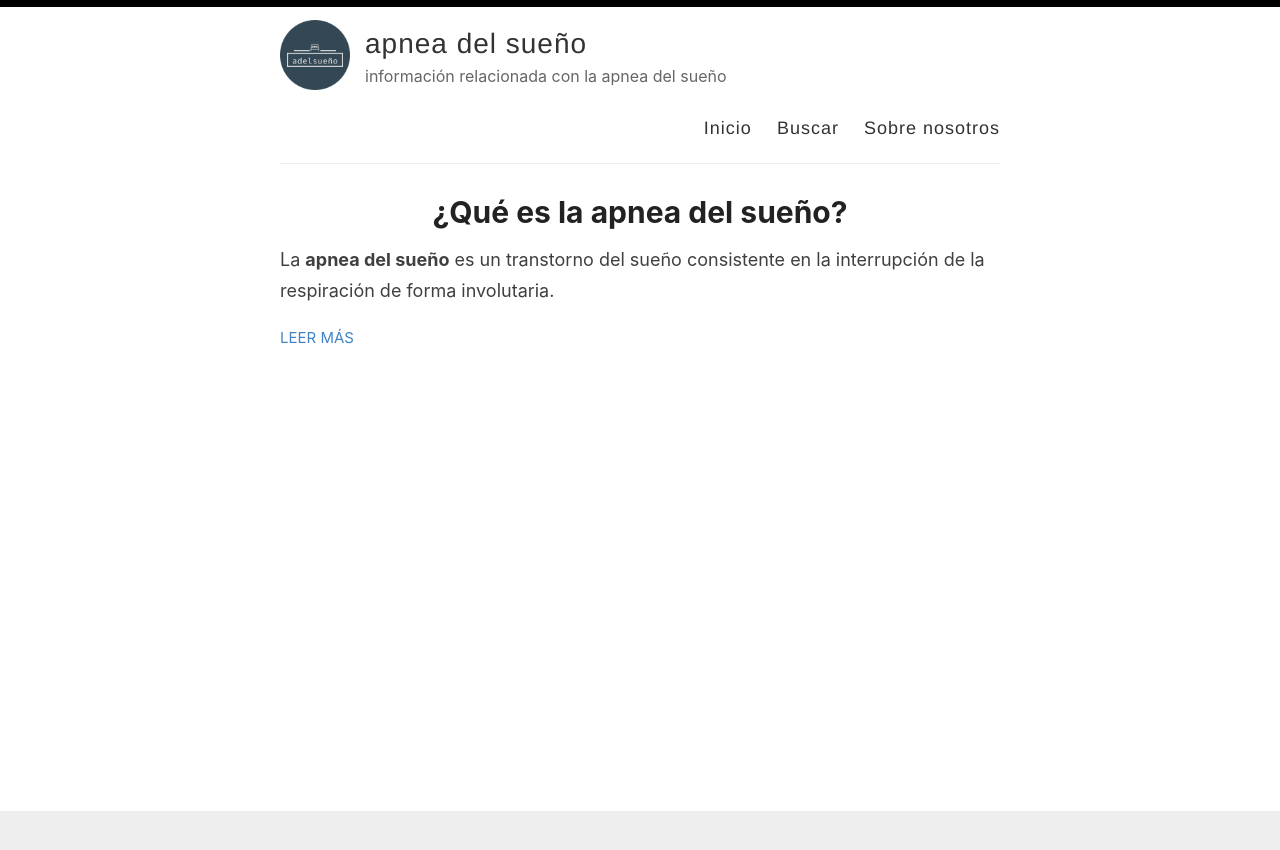
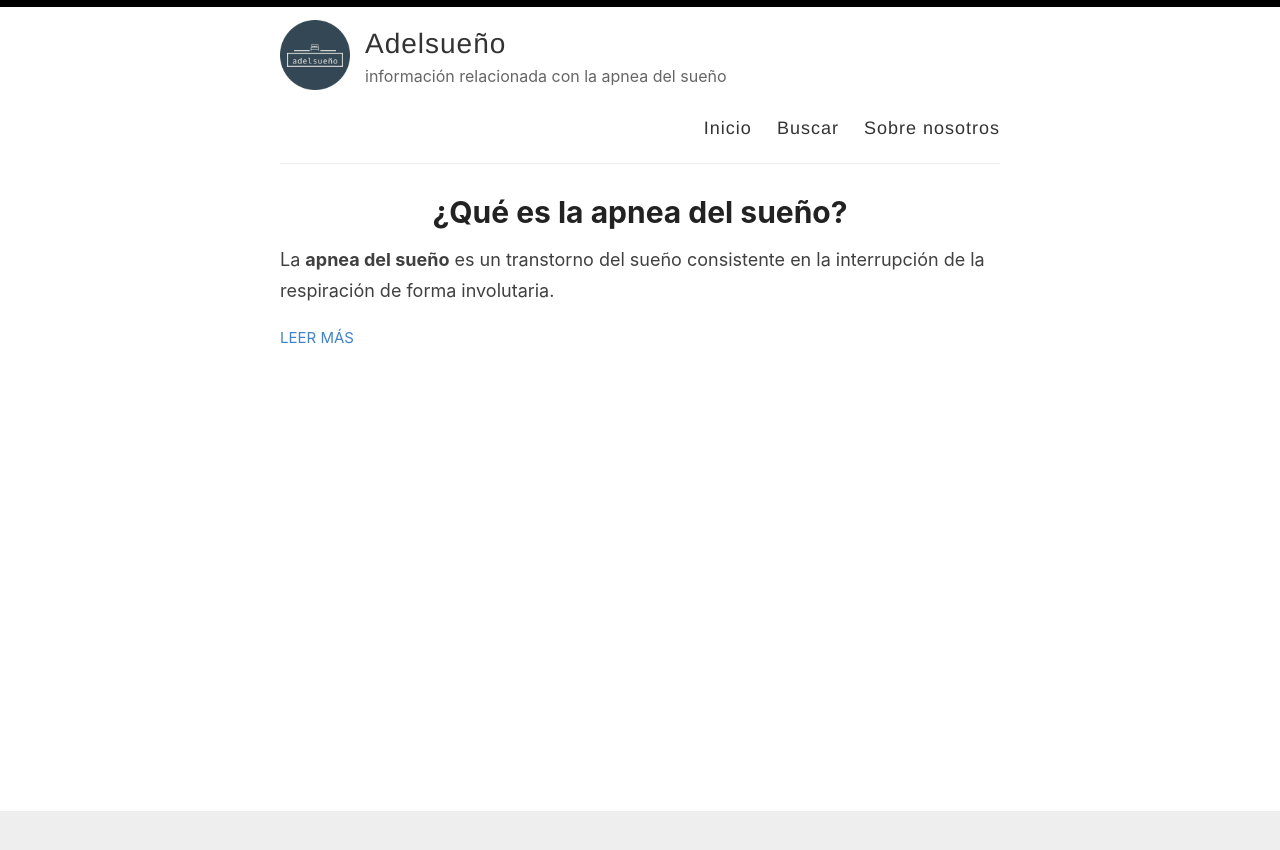
Before and after one commit to adelsueno/adelsueno.github.io, a Jekyll site: the page built from index.html, in a window 1280 px wide. Shown: the top 850 px of the page. Built offline with Jekyll 4.4.1, drawn with Linux system fonts in a browser that asks for light colours; the list of posts is cut into pages by our own code.

Commit message:
Update _config.yml

```diff
--- a/_config.yml
+++ b/_config.yml
@@ -3,7 +3,7 @@
 #
 
 # Name of your site (displayed in the header)
-name: apnea del sueño
+name: Adelsueño
 
 # Name of the author
 author:
```
